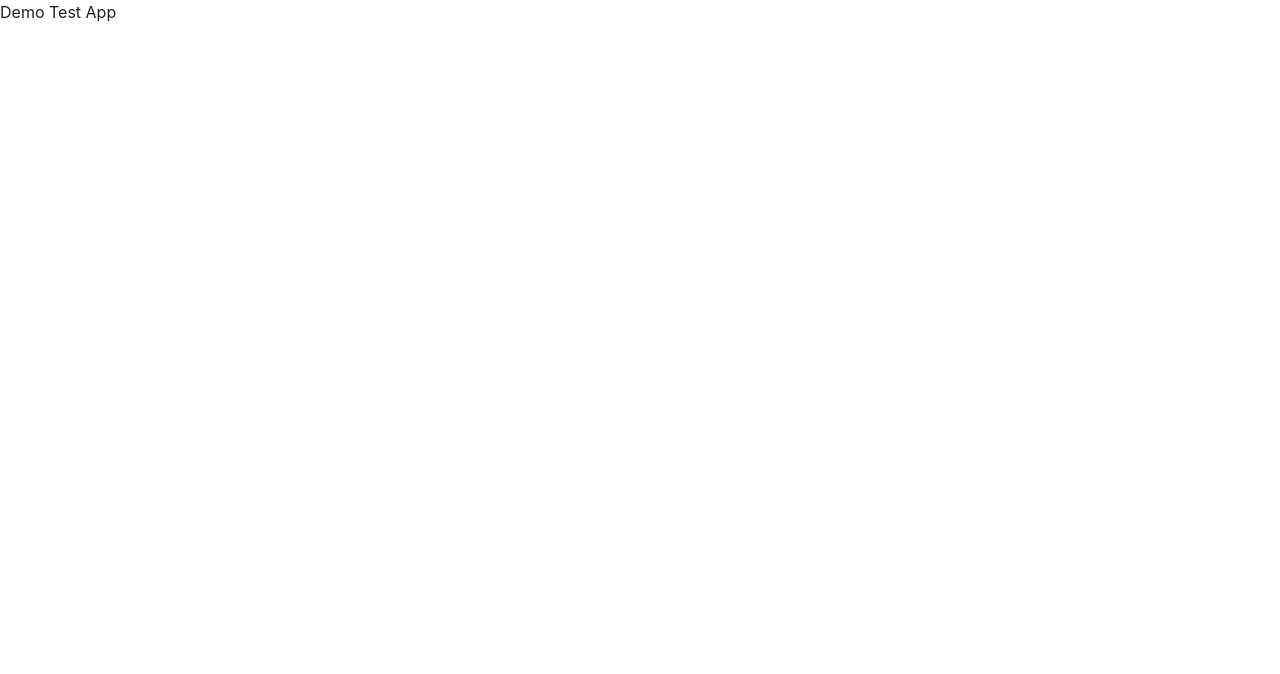
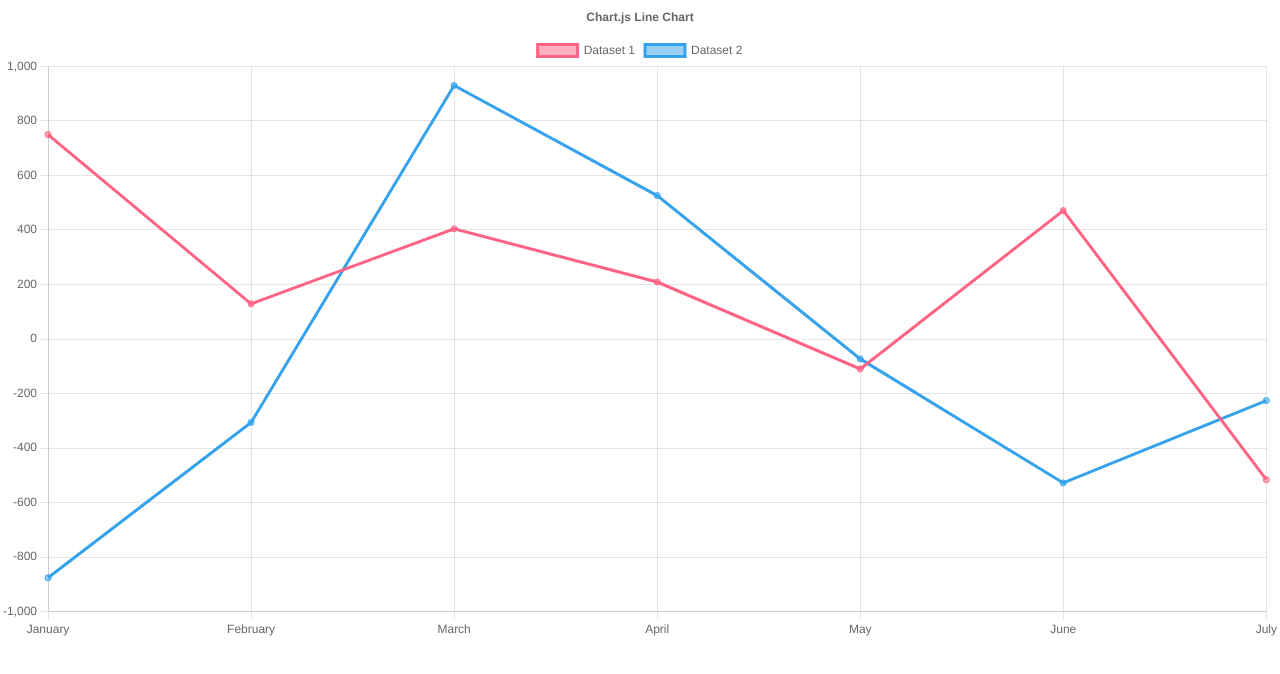
Before and after one commit to anshuopinion/test-sample-app, a Next.js app: page / in a window 1280 px wide. Shown: the top 674 px of the page. Built offline with nearby package versions, Linux system fonts and the light colour scheme.

Commit message:
chart js chart added

```diff
--- a/package.json
+++ b/package.json
@@ -12,12 +12,15 @@
     "@chakra-ui/react": "^1.8.6",
     "@emotion/react": "^11.8.2",
     "@emotion/styled": "^11.8.1",
+    "faker": "5.5.3",
     "framer-motion": "^6.2.8",
     "next": "12.1.0",
     "react": "17.0.2",
+    "react-chartjs-2": "^4.0.1",
     "react-dom": "17.0.2"
   },
   "devDependencies": {
+    "@types/faker": "5.5.3",
     "@types/node": "17.0.21",
     "@types/react": "17.0.40",
     "eslint": "8.11.0",
--- a/pages/index.tsx
+++ b/pages/index.tsx
@@ -1,9 +1,62 @@
-import { Box } from "@chakra-ui/react";
-import { FC } from "react";
+import React from "react";
+import {
+  Chart as ChartJS,
+  CategoryScale,
+  LinearScale,
+  PointElement,
+  LineElement,
+  Title,
+  Tooltip,
+  Legend,
+} from "chart.js";
+import { Line } from "react-chartjs-2";
+import faker from "faker";
 
-interface HomeProps {}
+ChartJS.register(
+  CategoryScale,
+  LinearScale,
+  PointElement,
+  LineElement,
+  Title,
+  Tooltip,
+  Legend
+);
 
-const Home: FC<HomeProps> = ({}) => {
-  return <Box>Demo Test App</Box>;
+export const options = {
+  responsive: true,
+  plugins: {
+    legend: {
+      position: "top" as const,
+    },
+    title: {
+      display: true,
+      text: "Chart.js Line Chart",
+    },
+  },
 };
+
+const labels = ["January", "February", "March", "April", "May", "June", "July"];
+
+export const data = {
+  labels,
+  datasets: [
+    {
+      label: "Dataset 1",
+      data: labels.map(() => faker.datatype.number({ min: -1000, max: 1000 })),
+      borderColor: "rgb(255, 99, 132)",
+      backgroundColor: "rgba(255, 99, 132, 0.5)",
+    },
+    {
+      label: "Dataset 2",
+      data: labels.map(() => faker.datatype.number({ min: -1000, max: 1000 })),
+      borderColor: "rgb(53, 162, 235)",
+      backgroundColor: "rgba(53, 162, 235, 0.5)",
+    },
+  ],
+};
+
+const Home = () => {
+  return <Line options={options} data={data} />;
+};
+
 export default Home;
```
Also changed, not shown: 1 other file (tests, documents, lock files or other folders).
